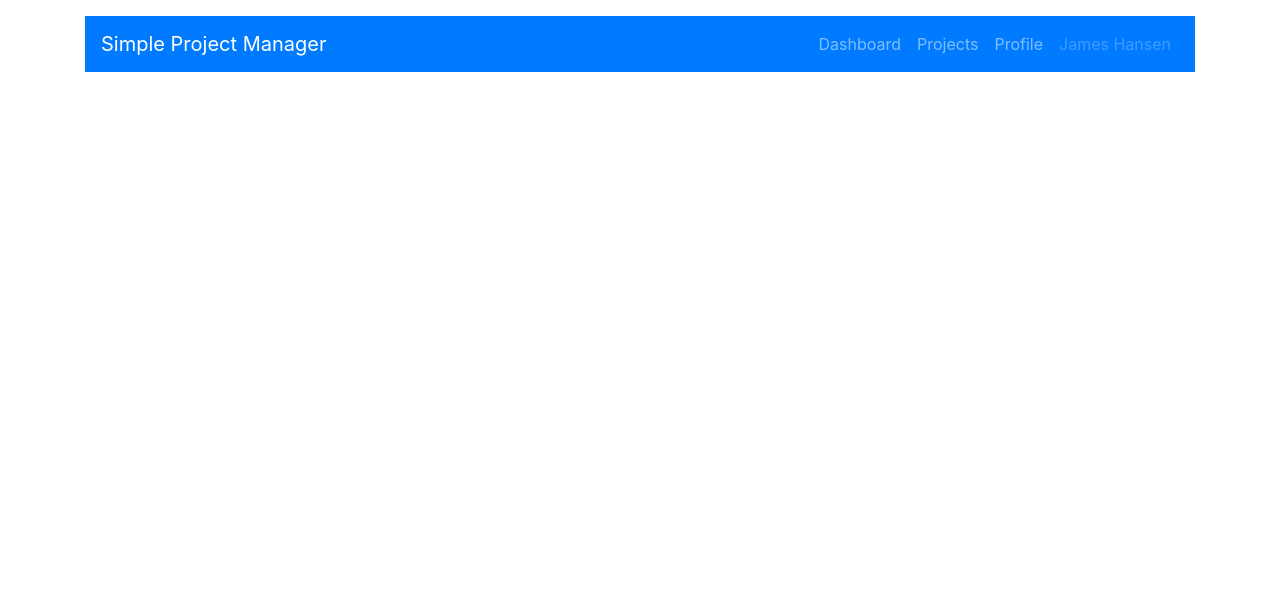
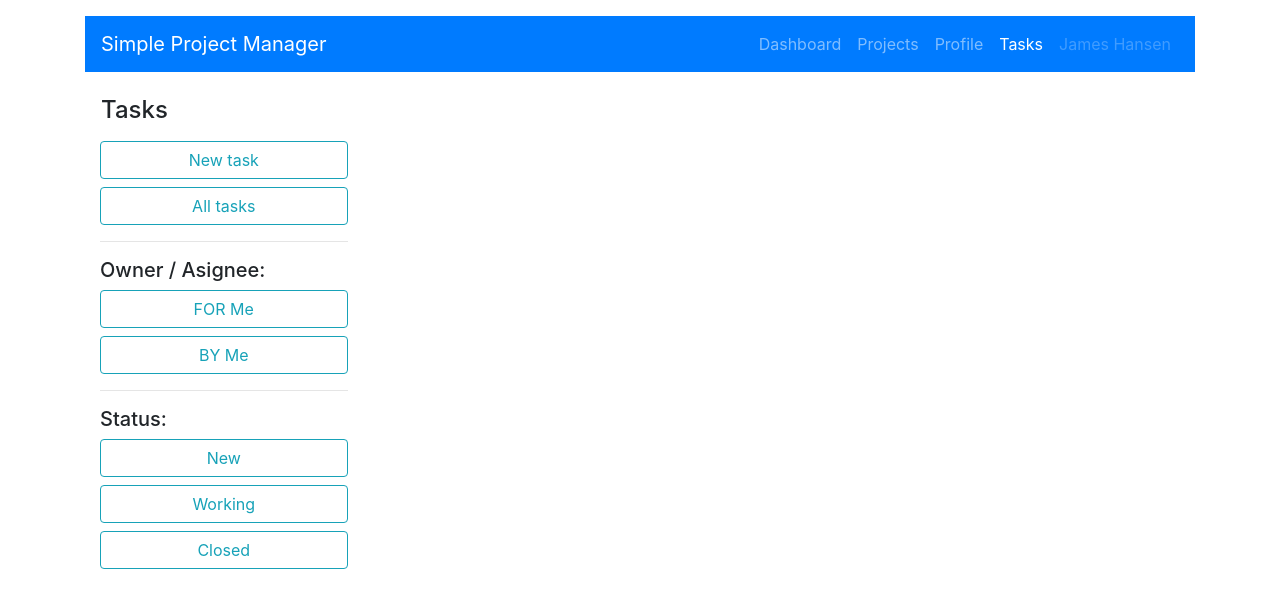
Before and after one commit to raduf/curs_react, a React (Create React App) app: page /tasks in a window 1280 px wide. Shown: the top 608 px of the page. Built offline with nearby package versions, Linux system fonts and the light colour scheme.

Commit message:
added task components and linked them into navbar

```diff
--- a/src/App.js
+++ b/src/App.js
@@ -5,6 +5,7 @@ import './App.css';
 import Navbar from './layout/Navbar';
 import Dashboard from './dashboard/Dashboard';
 import Profile from './profile/Profile';
+import TaskLayout from './tasks/TaskLayout';
 
 class App extends Component {
   title = 'Simple Project Manager';
@@ -17,10 +18,11 @@ class App extends Component {
   render() {
     return (
       <main className="container pt-3">
-          <Navbar title={this.title} />
+          <Navbar title={this.title} name={this.profile.name}/>
 
           <Route path="/" exact component={ProjectList} />
           <Route path="/dashboard" exact component={Dashboard} />
+          <Route path="/tasks" exact component={TaskLayout} />
           <Route path="/profile" exact render={() => (<Profile profile={this.profile} />) } />
       </main>
     );
--- a/src/layout/Navbar.js
+++ b/src/layout/Navbar.js
@@ -20,7 +20,11 @@ const Navbar = (props) => {
                         className="nav-link">Profile</NavLink>
                 </li>
                 <li className="nav-item">
-                    <a className="nav-link disabled">James Hansen</a>
+                    <NavLink exact to='/tasks' activeClassName="active"
+                        className="nav-link">Tasks</NavLink>
+                </li>
+                <li className="nav-item">
+                    <a className="nav-link disabled">{props.name}</a>
                 </li>
             </ul>
         </nav>
--- /dev/null
+++ b/src/tasks/TaskLayout.js
@@ -0,0 +1,32 @@
+import React from 'react';
+import { NavLink } from 'react-router-dom';
+
+const TaskLayout = (props) => {
+    return (
+        <div className="container">
+            <div className="row">
+                <h4 className="mt-4 ml-3">Tasks</h4>
+            </div>
+            <div className="row">
+                <div className="col-md-3 mt-2">
+                    <button className="btn btn-block btn-outline-info">New task</button>
+                    <button className="btn btn-block btn-outline-info">All tasks</button>
+                    <hr />
+                    <h5>Owner / Asignee:</h5>
+                    <button className="btn btn-block btn-outline-info">FOR Me</button>
+                    <button className="btn btn-block btn-outline-info">BY Me</button>
+                    <hr />
+                    <h5>Status:</h5>
+                    <button className="btn btn-block btn-outline-info">New</button>
+                    <button className="btn btn-block btn-outline-info">Working</button>
+                    <button className="btn btn-block btn-outline-info">Closed</button>
+                </div>
+                <div className="col-md-9">
+
+                </div>
+            </div>
+        </div>
+    )
+}
+
+export default TaskLayout;
```
Also changed, not shown: src/tasks/TaskList.js (added, +42 -0 lines), src/tasks/TaskNew.js (added, +15 -0 lines).
